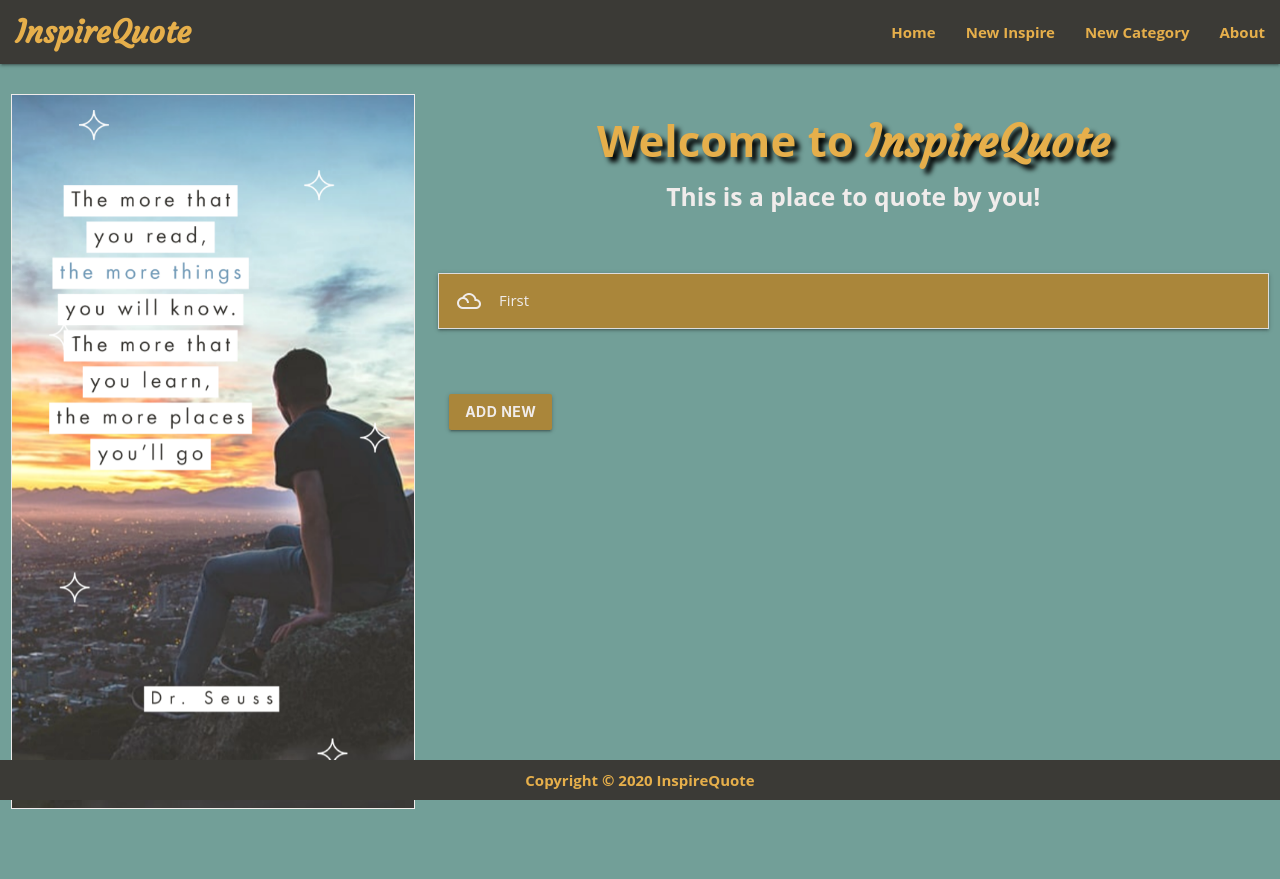
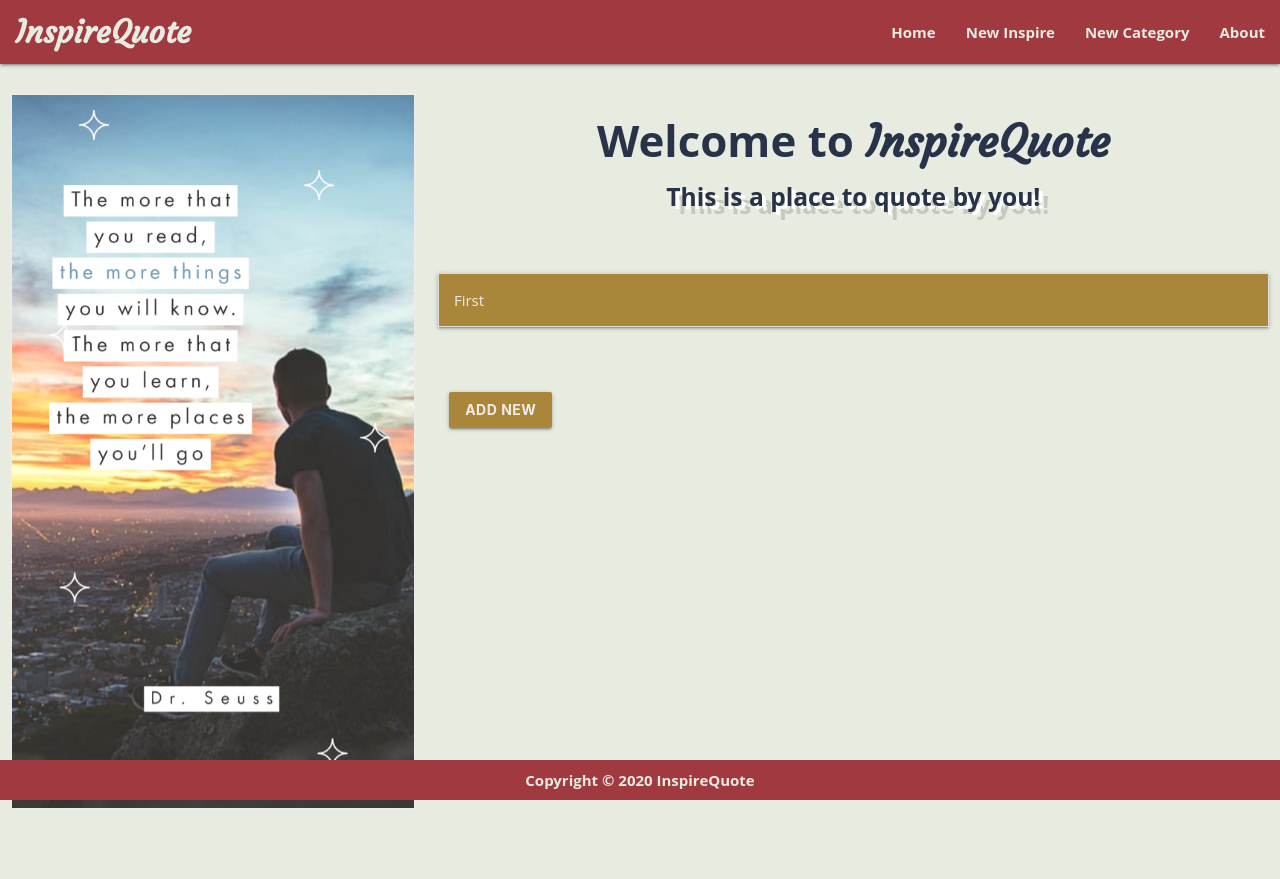
Before and after one commit to kongteckmee/inspire-quote, a Flask app: page / in a window 1280 px wide. Run offline with Flask 2, Linux system fonts and the light colour scheme.

Commit message:
Background color and text color changed

```diff
--- a/static/css/style.css
+++ b/static/css/style.css
@@ -12,8 +12,8 @@
 }
 
 body {
-  background-color: #729f98;
-  color: #e6af4b;
+  background-color: #e7ebe0ff;
+  color: #28334aff;
 }
 
 div a {
@@ -29,16 +29,15 @@ div a {
 
 nav .brand-logo,
 nav li a,
-.material-icons,
 .footer-copyright p,
 .sidenav li a {
-  color: #e6af4b;
+  color: #e7ebe0ff;
 }
 
 .nav-wrapper,
 .footer-copyright,
 .sidenav {
-  background-color: #3b3a36;
+  background-color: #a13941ff;
   font-weight: bold;
 }
 
@@ -51,7 +50,6 @@ nav li a,
 }
 
 h3 {
-  text-shadow: 5px 5px 5px black;
   text-align: center;
   font-weight: bold;
 }
@@ -64,12 +62,11 @@ h3 span {
 h5 {
   text-align: center;
   font-weight: bold;
-  color: #f0eceb;
+  text-shadow: 4px 3px 0px #fff, 9px 8px 0px rgba(0, 0, 0, 0.15);
 }
 
 .collapsible-header,
-.collapsible-body,
-.collapsible .material-icons {
+.collapsible-body {
   background-color: #aa863a;
   color: #f0eceb;
 }
@@ -103,6 +100,16 @@ h5 {
   color: #e6af4b;
 }
 
+.input-field i,
+i:focus {
+  color: #e6af4b;
+  text-shadow: 5px 5px 5px black;
+}
+
+.inspire-text {
+  color: #e0e0e0;
+}
+
 .footer-copyright {
   position: fixed;
   bottom: 0;
--- a/templates/index.html
+++ b/templates/index.html
@@ -22,7 +22,7 @@
 		<ul class="collapsible center">
 			<li>
 				<div class="collapsible-header">
-					<i class="material-icons">filter_drama</i>First
+					First
 				</div>
 				<div class="collapsible-body">
 					<span>Lorem ipsum dolor sit amet.</span>
--- a/templates/new_inspire.html
+++ b/templates/new_inspire.html
@@ -1,6 +1,6 @@
 {% extends 'base.html' %} {% block content %}
 <h3>New Inspire</h3>
-<div class="row">
+<div class="row inspire-text">
 	<form class="col s12">
 		<div class="row">
 			<div class="input-field col s12">
```
